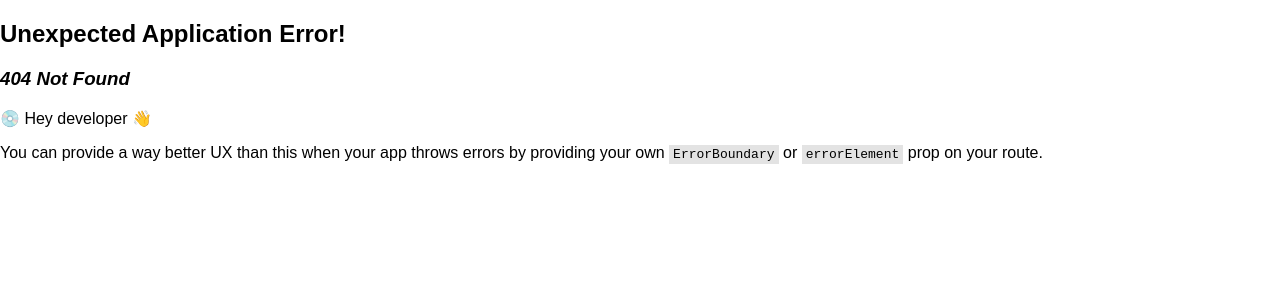
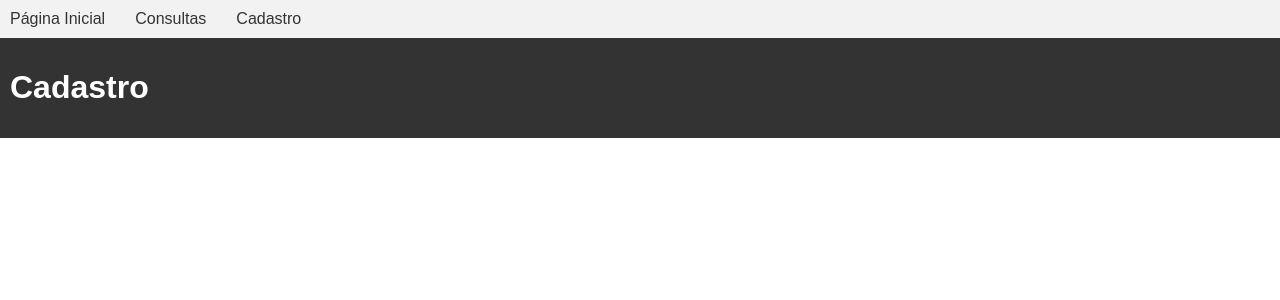
Before and after one commit to PauloMateusCunhaSampaio/sishab, a React (Vite) app in the folder front/: page /cadastro in a window 1280 px wide. Before the commit this address had no page. Shown: the top 300 px of the page. Built offline with nearby package versions, Linux system fonts and the light colour scheme.

Commit message:
cadastro do front

```diff
--- a/front/src/components/Navbar.jsx
+++ b/front/src/components/Navbar.jsx
@@ -7,6 +7,7 @@ export default function Navbar() {
             <ul>
                 <li><Link to="/">Página Inicial</Link></li>
                 <li><Link to="/consultas">Consultas</Link></li>
+                <li><Link to="/cadastro">Cadastro</Link></li>
             </ul>
         </nav>
     );
--- a/front/src/main.jsx
+++ b/front/src/main.jsx
@@ -7,11 +7,13 @@ import {
 import Home from './routes/Home';
 import './styles.css'
 import Consultas from './routes/Consultas';
+import Cadastro from './routes/Cadastro';
 
 
 const router = createBrowserRouter([
   { path: "/", element: <Home />, component: Home },
   { path: "/consultas", element: <Consultas />, component: Consultas },
+  { path: "/cadastro", element: <Cadastro />, component: Cadastro },
 ])
 
 ReactDOM.createRoot(document.getElementById('root')).render(
--- /dev/null
+++ b/front/src/routes/Cadastro.jsx
@@ -0,0 +1,15 @@
+import React from 'react'
+import Navbar from '../components/navbar'
+
+export default function Cadastro() {
+    return (
+        <>
+            <Navbar/>
+            <header>
+                <h1>Cadastro</h1>
+            </header>
+
+
+        </>
+    )
+}
```
Also changed, not shown: front/src/styles.css (+0 -7 lines), 1 other file (tests, documents, lock files or other folders).
